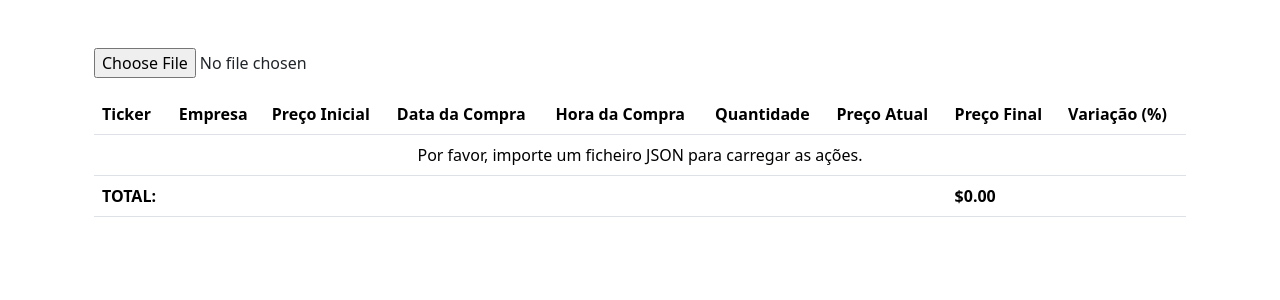
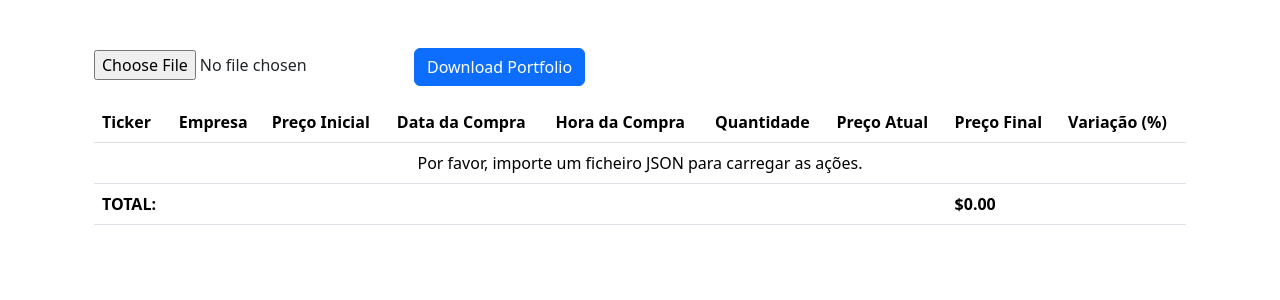
Before and after one commit to KalliSmb/Stock-App, a React (Create React App) app: page /stock in a window 1280 px wide. Shown: the top 300 px of the page. Built offline with nearby package versions, Linux system fonts and the light colour scheme; the HTML template or start-up script is replaced by a standard one.

Commit message:
Adicionado funcionalidade de download da carteira

```diff
--- a/src/components/StockPage.js
+++ b/src/components/StockPage.js
@@ -84,10 +84,39 @@ class StockPage extends Component {
     }
   }
 
+  downloadPortfolio = () => {
+    const data = {
+      total: this.state.total,
+      stocks: this.state.stocks.map(stock => ({
+        ticker: stock.ticker,
+        name: stock.name,
+        currentDate: stock.currentDate,
+        currentTime: stock.currentTime,
+        currentPrice: stock.currentPrice,
+        changePercent: stock.changePercent,
+        quantity: stock.quantity,
+        purchasePrice: stock.purchasePrice,
+        purchaseDate: stock.purchaseDate,
+        purchaseTime: stock.purchaseTime
+      }))
+    };
+
+    const dataStr = "data:text/json;charset=utf-8," + encodeURIComponent(JSON.stringify(data, null, 2));
+    const downloadAnchorNode = document.createElement('a');
+    downloadAnchorNode.setAttribute("href", dataStr);
+    downloadAnchorNode.setAttribute("download", "carteira.json");
+    document.body.appendChild(downloadAnchorNode); // required for firefox
+    downloadAnchorNode.click();
+    downloadAnchorNode.remove();
+  }
+
   render() {
     return (
       <div className="container mt-5">
-        <input type="file" accept=".json" onChange={this.handleFileUpload} className="mb-3" />
+        <div className="mb-3">
+          <input type="file" accept=".json" onChange={this.handleFileUpload} className="me-2" />
+          <button className="btn btn-primary" onClick={this.downloadPortfolio}>Download Portfolio</button>
+        </div>
         <table className="table">
           <thead>
             <tr>
--- a/src/components/StockRow.js
+++ b/src/components/StockRow.js
@@ -62,7 +62,7 @@ class StockRow extends Component {
     } = this.state;
 
     const data = {
-      name, currentDate, currentTime, currentPrice, changePercent,
+      ticker, name, currentDate, currentTime, currentPrice, changePercent,
       quantity, purchasePrice, purchaseDate, purchaseTime
     };
 
```
